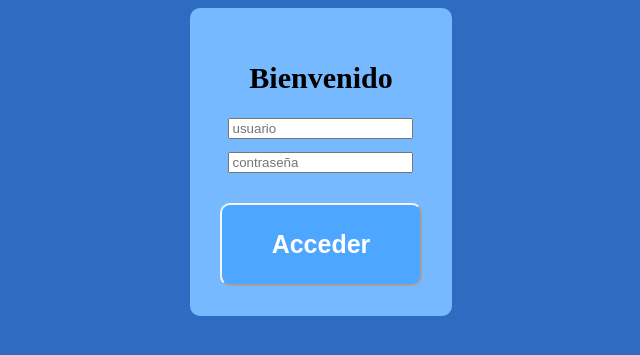
After one commit to ErnestGomis/iRadarEye, a PHP site: page /html/login.html in a window 1280 px wide. The commit adds this page. Shown: the top 355 px of the page, without its empty margins (319-959 px from the left). Run offline with PHP 8.4, Linux system fonts and the light colour scheme.

Commit message:
login.html + login.css
Gran parte del login hecho

```diff
--- a/css/index.css
+++ b/css/index.css
@@ -32,7 +32,7 @@ button {
     padding-right: 20px;
     padding-bottom: 15px;
     padding-left: 20px;
-    font-size: 18;
+    font-size: 12;
     border-radius: 10px;
     padding-left: 50px;
     padding-right: 50px;
--- /dev/null
+++ b/css/login.css
@@ -0,0 +1,51 @@
+body.backgroundLogin {
+    background-color: rgb(46, 108, 193);
+}
+
+div.flexin {
+    display: flex;
+}
+
+div.recuadroLogin {
+    background-color: rgb(119, 185, 255);
+    display: block;
+    border-radius: 10px;
+    font-size: 20px;
+    margin-left: auto;
+    margin-right: auto;
+    padding: 30px;
+}
+
+div.tituloFormulario {
+    text-align: center;
+    padding-bottom: 20px;
+    font-size: 30px;
+}
+
+div.usuario {
+    padding-bottom: 10px;
+    text-align: center;
+}
+
+div.password {
+    padding-bottom: 30px;
+    text-align: center;
+}
+
+button {
+    text-align: center;
+    background-color: rgb(77, 166, 255);
+    border-color: whitesmoke;
+    color: white;
+    font-size: 25px;
+    padding-top: 15px;
+    padding-right: 20px;
+    padding-bottom: 15px;
+    padding-left: 20px;
+    font-size: 18;
+    border-radius: 10px;
+    padding-left: 50px;
+    padding-right: 50px;
+    padding-top: 25px;
+    padding-bottom: 25px;
+}
--- /dev/null
+++ b/html/login.html
@@ -0,0 +1,28 @@
+<!DOCTYPE html>
+<html>
+    <head>
+        <meta charset="UTF-8">
+        <meta name="Project 22/23" content="RadarEye">
+        <link rel="stylesheet" href="../css/login.css">
+        <title>Login</title>
+    </head>
+    <body class="backgroundLogin">
+        <div class="flexin">
+            <div class="recuadroLogin">
+                <form action="" method="post">
+                <br>
+                    <div class="tituloFormulario">
+                        <label for="name"><b>Bienvenido</b></label>
+                    </div>
+                    <div class="usuario">
+                        <input type="text" id="name" placeholder="usuario" />
+                    </div>
+                    <div class="password">
+                        <input type="password" id="password" placeholder="contraseña" />
+                    </div>
+                    <button type="button"><b>Acceder</b></button>
+                </form>
+            </div>
+        </div>
+    </body>
+</html>
```
